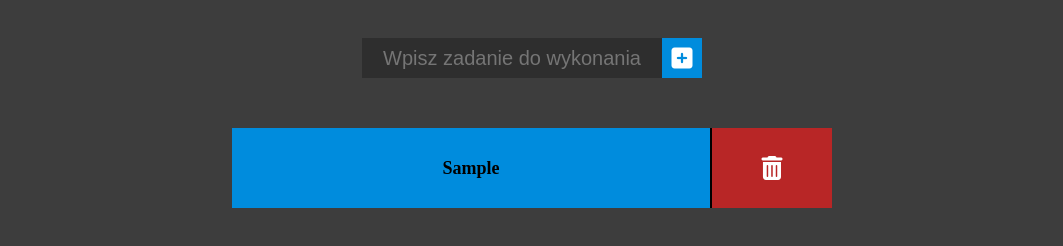
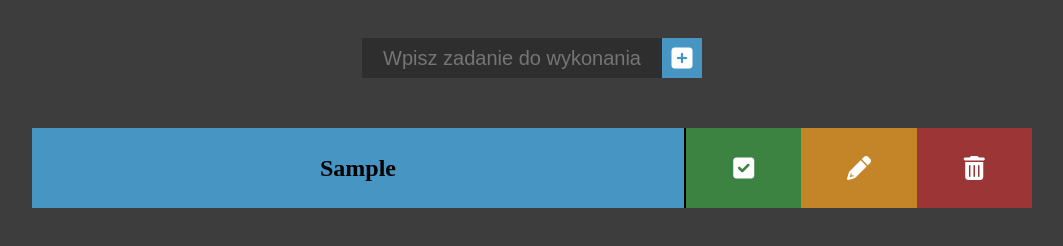
Before and after one commit to xReVaNx/jsTodoList, a plain HTML site: page public/index.html in a window 1280 px wide. Both pictures are taken after typing "Sample" into the empty fields and a click on the button 790 px from the left and 58 px from the top of the page. Shown: the whole page, without its empty margins (108-1171 px from the left). Drawn offline with nearby package versions, Linux system fonts and the light colour scheme.

Commit message:
Task modify functionality

```diff
--- a/src/styles.css
+++ b/src/styles.css
@@ -41,7 +41,7 @@ body {
   height: 40px;
   box-sizing: content-box;
   color: white;
-  background-color: #008cdd;
+  background-color: #4795c2;
   border: none;
   margin: 0;
   padding: 0;
@@ -67,7 +67,7 @@ body {
   margin-top: 20px;
   justify-content: center;
   align-items: center;
-  width: 600px;
+  width: 1000px;
   height: 80px;
   list-style-type: none;
 }
@@ -75,7 +75,7 @@ body {
 #elementsList li div {
   float: left;
   text-align: center;
-  font-size: 18px;
+  font-size: 24px;
   font-weight: bold;
   box-sizing: border-box;
 }
@@ -84,15 +84,14 @@ body {
   display: flex;
   justify-content: center;
   align-items: center;
-  cursor: pointer;
-  width: 80%;
+  width: 85%;
   height: 100%;
   border-right: 2px solid black;
-  background-color: #008cdd;
+  background-color: #4795c2;
 }
 
 .done {
-  background-color: #969696;
+  background-color: #3c8341;
   text-decoration: line-through;
 }
 
@@ -100,22 +99,88 @@ body {
   display: flex;
   justify-content: center;
   align-items: center;
-  width: 20%;
+  width: 45%;
   height: 100%;
-  cursor: pointer;
-  background-color: #b82626;
-  color: white;
 }
 
-.optionDiv:hover {
-  background-color: #911212;
-  color: white;
+.trashDiv:hover {
+  background-color: #ff1d1d;
+}
+
+.modifyDiv:hover {
+  background-color: #ff9a02;
+}
+
+.checkDiv:hover {
+  background-color: #2fe93b;
 }
 
 .fa-plus-square {
   font-size: 24px;
 }
 
+.checkDiv {
+  float: left;
+  height: 100%;
+  width: 34%;
+  background-color: #3c8341;
+  color: white;
+  display: flex;
+  justify-content: center;
+  align-items: center;
+  cursor: pointer;
+}
+
+.modifyDiv {
+  float: left;
+  height: 100%;
+  width: 34%;
+  display: flex;
+  justify-content: center;
+  align-items: center;
+  background-color: #c48528;
+  color: white;
+  cursor: pointer;
+}
+
+.trashDiv {
+  float: left;
+  height: 100%;
+  width: 34%;
+  background-color: #9c3636;
+  color: white;
+  display: flex;
+  justify-content: center;
+  align-items: center;
+  cursor: pointer;
+}
+
 .optionDiv i {
   font-size: 24px;
 }
+
+.modifyInput {
+  background: none;
+  border: none;
+  font-size: 24px;
+  text-align: center;
+  width: 100%;
+  height: 100%;
+  outline: none;
+}
+
+.modify-Btn {
+  position: absolute;
+  left: 53%;
+  height: 100%;
+  width: 100px;
+  background: none;
+  border: none;
+  font-size: 30px;
+  cursor: pointer;
+  transform: translate3d(0px, 40px);
+}
+
+.modify-Btn:hover {
+  color: white;
+}
--- a/src/todoList.js
+++ b/src/todoList.js
@@ -26,45 +26,67 @@ function displayTasks() {
   }
 
   for (let i = 0; i < todoArray.length; i++) {
+    // Creating <li>
     const createLi = document.createElement("li");
     const idKey = "task" + i.toString();
-
-    const nameDiv = document.createElement("div");
-    nameDiv.setAttribute("class", "nameDiv");
-    nameDiv.setAttribute("id", "nameDiv" + i.toString());
-    nameDiv.setAttribute("onclick", "isDone(" + i + ")");
-    const optionDiv = document.createElement("div");
-    optionDiv.setAttribute("class", "optionDiv");
-    optionDiv.setAttribute("id", "optionDiv" + i.toString());
-    optionDiv.setAttribute("onclick", "deleteTask(" + i + ")");
-
     createLi.setAttribute("id", idKey);
     elementsList.appendChild(createLi);
-
-    const textValue = document.createTextNode(todoArray[i].name);
     const elementLi = document.getElementById(idKey);
 
+    // Creating <nameDiv>
+    const createNameDiv = document.createElement("div");
+    createNameDiv.setAttribute("class", "nameDiv");
+    createNameDiv.setAttribute("id", "nameDiv" + i.toString());
     nameIdKey = "nameDiv" + i.toString();
+    createNameDiv.setAttribute("id", nameIdKey);
+    elementLi.appendChild(createNameDiv);
+
+    // Creating <optionDiv>
+    const createOptionDiv = document.createElement("div");
+    createOptionDiv.setAttribute("class", "optionDiv");
+    createOptionDiv.setAttribute("id", "optionDiv" + i.toString());
     optionIdKey = "optionDiv" + i.toString();
+    createOptionDiv.setAttribute("id", optionIdKey);
+    elementLi.appendChild(createOptionDiv);
+    const optionDiv = document.getElementById(optionIdKey);
 
-    nameDiv.setAttribute("id", nameIdKey);
+    // Creating option buttons
+    // Creating checkDiv
+    const createCheckDiv = document.createElement("div");
+    createCheckDiv.setAttribute("class", "checkDiv");
+    createCheckDiv.setAttribute("id", "checkDiv" + i);
+    createCheckDiv.setAttribute("onclick", "isDone(" + i + ")");
+    optionDiv.appendChild(createCheckDiv);
+    document.getElementById("checkDiv" + i).innerHTML =
+      "<i class='fas fa-check-square'></i>";
+
+    // Creating modifyDiv
+    const createModifyDiv = document.createElement("div");
+    createModifyDiv.setAttribute("class", "modifyDiv");
+    createModifyDiv.setAttribute("id", "modifyDiv" + i);
+    createModifyDiv.setAttribute("onclick", "modifyTask(" + i + ")");
+    optionDiv.appendChild(createModifyDiv);
+    document.getElementById("modifyDiv" + i).innerHTML =
+      "<i class='fas fa-pencil-alt'></i>";
+
+    // Creating trashDiv
+    const createTrashDiv = document.createElement("div");
+    createTrashDiv.setAttribute("class", "trashDiv");
+    createTrashDiv.setAttribute("id", "trashDiv" + i);
+    createTrashDiv.setAttribute("onclick", "deleteTask(" + i + ")");
+    optionDiv.appendChild(createTrashDiv);
+    document.getElementById("trashDiv" + i).innerHTML =
+      "<i class='fas fa-trash-alt'></i>";
+
+    // Adding options
+    const textValue = document.createTextNode(todoArray[i].name);
+    document.getElementById(nameIdKey).appendChild(textValue);
 
     // isDone
     if (todoArray[i].done === true) {
-      nameDiv.classList.add("done");
+      createNameDiv.classList.add("done");
     }
-
-    optionDiv.setAttribute("id", optionIdKey);
-
-    elementLi.appendChild(nameDiv);
-    elementLi.appendChild(optionDiv);
-
-    document.getElementById(nameIdKey).appendChild(textValue);
-
-    document.getElementById("optionDiv" + i).innerHTML =
-      "<i class='fas fa-trash-alt'></i>";
   }
-  console.log(todoArray);
 }
 
 // Function that add tasks to the list
@@ -90,6 +112,36 @@ function deleteTask(ind) {
   displayTasks();
 }
 
+function modifyTask(ind) {
+  let todo = localStorage.getItem("todo");
+  todoArray = JSON.parse(todo);
+
+  const nameDiv = document.getElementById("nameDiv" + ind);
+  const createModifyInput = document.createElement("input");
+  createModifyInput.setAttribute("class", "modifyInput");
+  createModifyInput.setAttribute("id", "modifyInput" + ind);
+  createModifyInput.setAttribute("value", todoArray[ind].name);
+  nameDiv.innerHTML = "";
+  nameDiv.appendChild(createModifyInput);
+  const createSubmitBtn = document.createElement("button");
+  createSubmitBtn.setAttribute("id", "modify-Btn" + ind);
+  createSubmitBtn.setAttribute("class", "modify-Btn");
+  createSubmitBtn.setAttribute("onclick", "submitModify(" + ind + ")");
+  nameDiv.appendChild(createSubmitBtn);
+  document.getElementById("modify-Btn" + ind).innerHTML =
+    "<i class='fas fa-check'></i>";
+}
+
+function submitModify(ind) {
+  let todo = localStorage.getItem("todo");
+  todoArray = JSON.parse(todo);
+
+  let text = document.getElementById("modifyInput" + ind).value;
+  todoArray[ind].name = text;
+  localStorage.setItem("todo", JSON.stringify(todoArray));
+  displayTasks();
+}
+
 // Function that check task for done
 function isDone(ind) {
   let todo = localStorage.getItem("todo");
```
